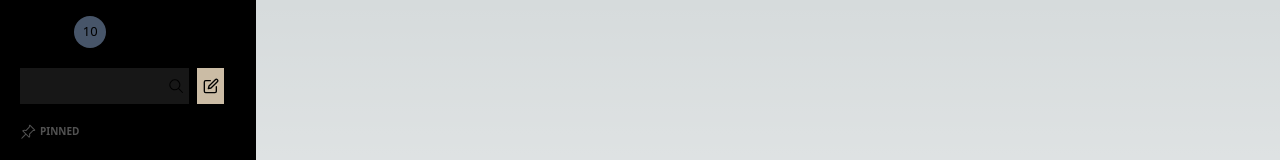
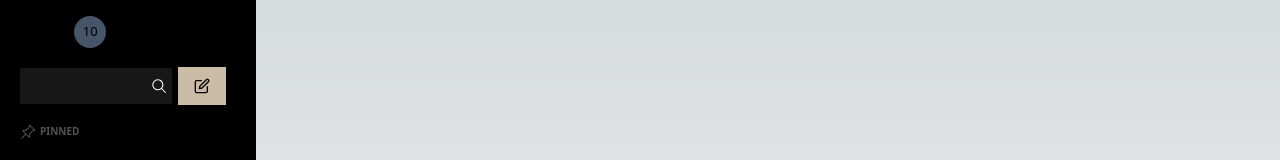
Before and after one commit to ishk9/getYourDiet, a Next.js app in the folder client/: page /Home in a window 1280 px wide. Shown: the top 160 px of the page. Built offline with nearby package versions, Linux system fonts and the light colour scheme.

Commit message:
Feature: imported dialogue box

```diff
--- a/client/components/History.js
+++ b/client/components/History.js
@@ -1,11 +1,12 @@
 "use client";
 import React from 'react'
-import { FiEdit } from "react-icons/fi";
 import { GoSearch } from "react-icons/go";
 import { BsPinAngle } from "react-icons/bs";
 import { MdOutlineDataset } from "react-icons/md";
-import { MdOutlineCancel } from "react-icons/md";
 import Chat from './Chat';
+
+import useStore from '@/app/store';
+import { DialogDemo } from './Creatediet';
 
 const dummyDataPinned = [
     {id: 1, name: "Ishaan", date: '24 April', description: 'abcsefwdcf'},
@@ -13,6 +14,7 @@ const dummyDataPinned = [
 ]
 
 function History() {
+    const {setOpenCreateDiet} = useStore();
     const [dummyData, setDummyData] = React.useState([
         {id: 1, name: "Ishaan", date: '24 April', description: 'abcsefwdcf'},
         {id: 2, name: "Khullar", date: '24 April', description: 'abcscwdvnovnefwdcf'},
@@ -47,13 +49,15 @@ function History() {
                         />
                         <button
                             className="flex justify-center items-center hover:bg-neutral-800 h-9 w-8 bg-neutral-900 rounded-r-lg">
-                            <GoSearch />
+                            <GoSearch color='white'/>
                         </button>
                     </div>
 
                     {/* Create new button */}
-                    <button className="flex justify-center items-center h-9 w-11 ml-2 bg-[#CBBCA5] rounded-lg">
-                        <FiEdit color='black' size={16}/>
+                    <button
+                        onClick={setOpenCreateDiet}
+                        className="flex justify-center items-center h-9 w-11 ml-2 bg-[#CBBCA5] rounded-lg">
+                        <DialogDemo />
                     </button>
                 </div>
 
```
